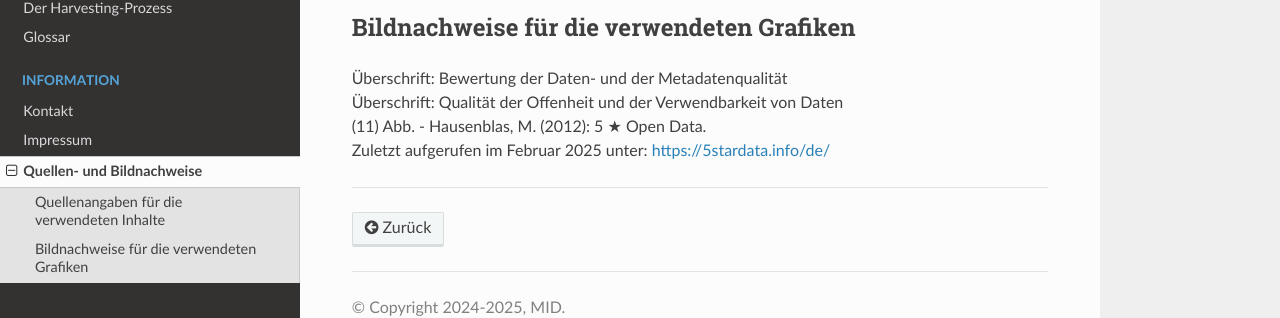
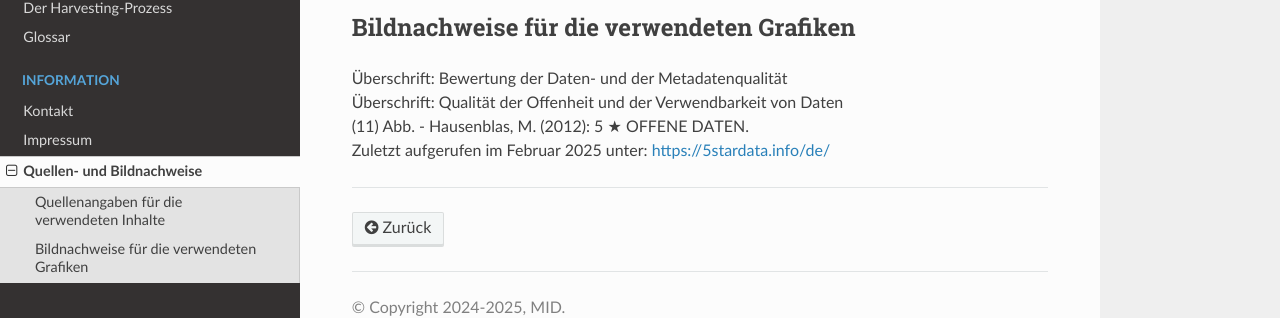
Before and after one commit to tomiwo/ingrid-mdk-st-high-quality-metadata, a Sphinx documentation site: the page built from docs/information/quellen-bilder.rst, in a window 1280 px wide and 968 px high. Shown: the part 591-909 px from the top of the window. Built offline with Sphinx 7.4.7 and the Read the Docs theme 3.1.0, drawn with Linux system fonts in a browser that asks for light colours.

Commit message:
Aktualisierung

```diff
--- a/docs/information/quellen-bilder.rst
+++ b/docs/information/quellen-bilder.rst
@@ -27,7 +27,7 @@ Bildnachweise für die verwendeten Grafiken
 
 | Überschrift: Bewertung der Daten- und der Metadatenqualität
 | Überschrift: Qualität der Offenheit und der Verwendbarkeit von Daten
-| (11) Abb. - Hausenblas, M. (2012): 5 ★ Open Data.
+| (11) Abb. - Hausenblas, M. (2012): 5 ★ OFFENE DATEN.
 | Zuletzt aufgerufen im Februar 2025 unter: https://5stardata.info/de/
 
 ------------------------------------------------------------------------------------------
--- a/docs/qualitaetsmanagement/bewertung.rst
+++ b/docs/qualitaetsmanagement/bewertung.rst
@@ -131,7 +131,7 @@ Die folgenden Punkte geben einen Überblick über einige maschinenlesbare und of
 - Standardisierte, offene Formate: TXT, CSV, HTML, XML, RDF, ODT, ODS, RSS, XLSX, PDF, PNG, DOCX, KMZ, GML
 
 
-.. hint:: Weitere Informationen und Beispiele zur Umsetzung der einzelnen Schritte unter: `5 ★ Open Data <https://5stardata.info/de/`_ .
+.. hint:: Weitere Informationen und Beispiele zur Umsetzung der einzelnen Schritte unter: `5 ★ OFFENE DATEN <https://5stardata.info/de/>`_ .
 
 
 
```
